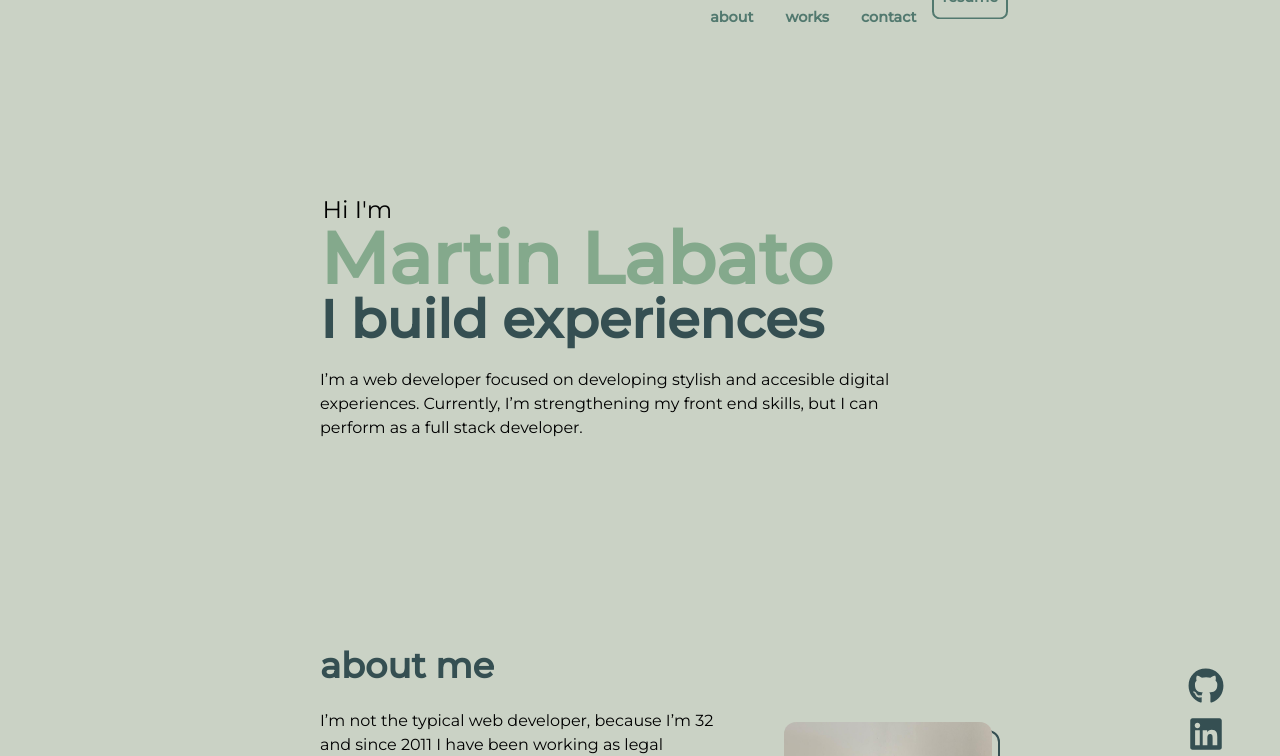
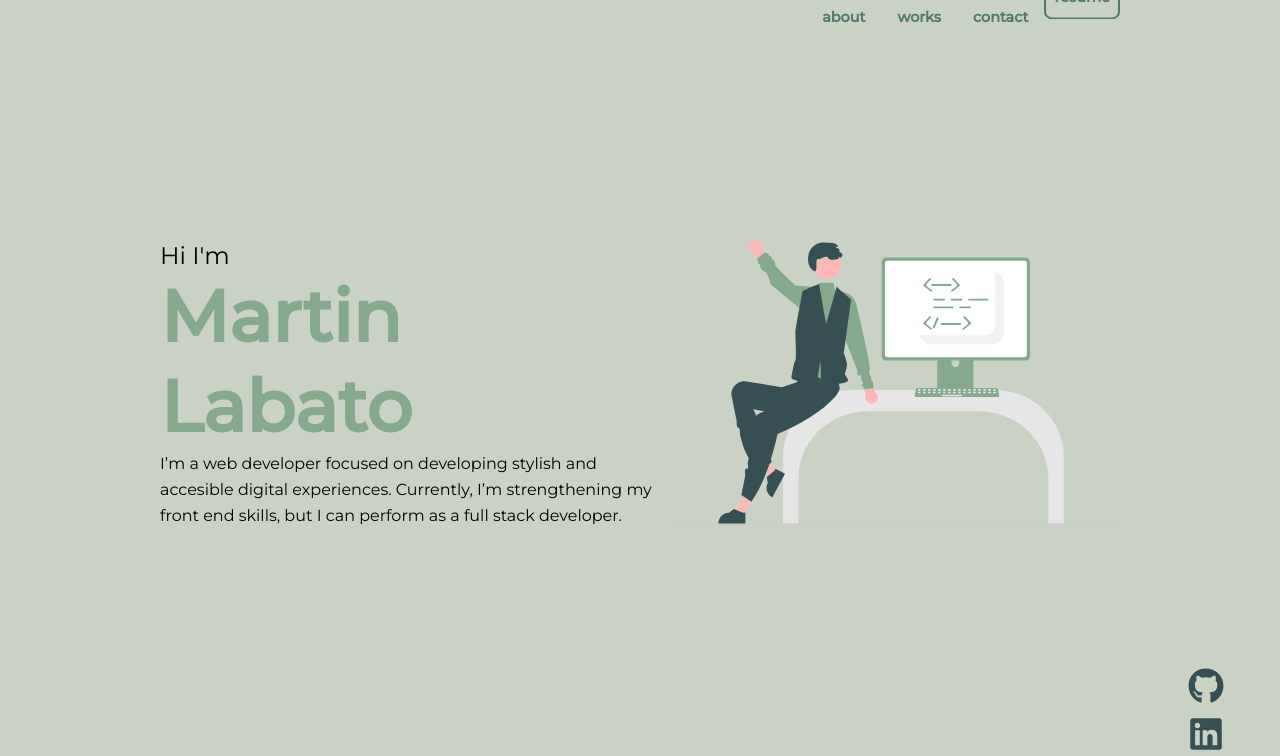
Before and after one commit to mlabato/portfolio-mlabato, a React (Create React App) app: page / in a window 1280 px wide. Shown: the top 756 px of the page. Built offline with nearby package versions, Linux system fonts and the light colour scheme.

Commit message:
intro section modified

```diff
--- a/src/components/sections/IntroSection.js
+++ b/src/components/sections/IntroSection.js
@@ -1,23 +1,24 @@
 const IntroSection = () => {
   return (
-    <article className="absolute left-0 right-0 mx-[2rem] notebook:mx-[15rem] desktop:mx-[20rem] full:mx-[25rem]  top-[8rem] notebook:top-[10rem] desktop:top-[12rem] full:top-[20rem] mb-[5rem] animate-opacityChangeY">
+    <section className="py-[15rem] mx-[10rem]  animate-opacityChangeY flex flex-row items-center">
+      <article className="leading-tight">
+        <p className=" text-[1.5rem]   ">
+          Hi I'm
+        </p>
 
-      <div className=" notebook:text-[1.25rem] desktop:text-[1.5rem] full:text-[2rem] ml-[0.15rem]  ">Hi I'm</div>
+        <p className="  font-extrabold text-[4.5rem]  text-[#84A98C]">
+          Martin Labato
+        </p>
 
-      <div className="absolute  top-[0.4rem]  desktop:top-[0.75rem]  font-extrabold text-[2.7rem] notebook:text-[4.62rem] desktop:text-[4.5rem] full:text-[8.2rem]  text-[#84A98C]">
-        Martin Labato
-      </div>
+        <p className="  text-[1rem] leading-relaxed ">
+          I’m a web developer focused on developing stylish and accesible
+          digital experiences. Currently, I’m strengthening my front end skills,
+          but I can perform as a full stack developer.
+        </p>
+      </article>
 
-      <div className="absolute  top-[3rem]  notebook:top-[4.5rem] desktop:top-[5.5rem] full:top-[8rem] font-extrabold text-[2rem] notebook:text-[3.4rem] desktop:text-[3.3rem] full:text-[6.1rem]  text-[#354F52]">
-        I build experiences
-      </div>
-
-      <p className=" absolute  w-[90%] top-[5.5rem] notebook:top-[9rem] desktop:top-[11rem] full:top-[16rem] text-[0.75rem] notebook:text-[0.75rem] desktop:text-[1rem] full:text-[1.8rem]  ">
-        I’m a web developer focused on developing stylish and accesible digital
-        experiences. Currently, I’m strengthening my front end skills, but I can
-        perform as a full stack developer.
-      </p>
-    </article>
+      <article><img src="/images/intro_img.svg" alt="" className="w-[80rem]"/></article>
+    </section>
   );
 };
 
--- a/src/components/sections/Navbar.js
+++ b/src/components/sections/Navbar.js
@@ -48,7 +48,7 @@ const Navbar = () => {
   return (
     <section>
     <article
-      className={`hidden notebook:flex notebook:mx-[10rem] desktop:mx-[17rem] full:mx-[30rem] h-[5rem] full:h-[9rem] items-center justify-end fixed top-0 left-0 right-0 ${
+      className={`hidden notebook:flex mx-[10rem] h-[5rem] full:h-[9rem] items-center justify-end fixed top-0 left-0 right-0 ${
         visible ? "" : "-top-20 "
       } ease-out duration-500`}
     >
```
Also changed, not shown: public/images/intro_img.svg (added).
